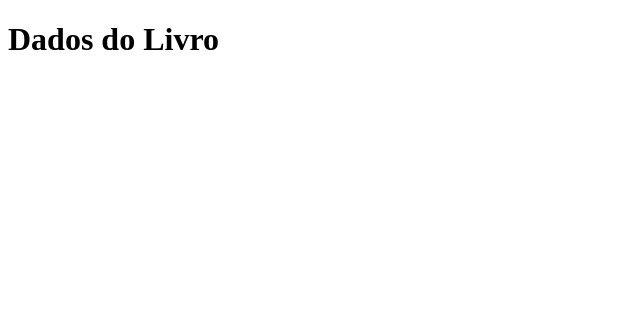
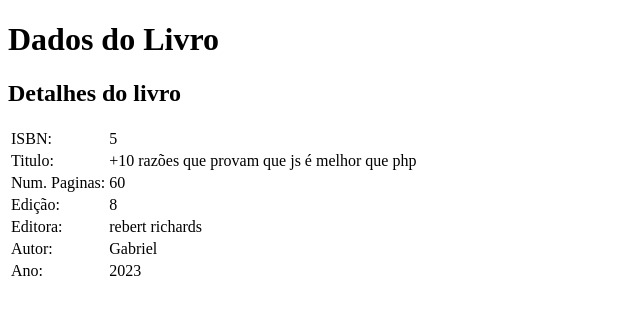
Before and after one commit to BielBatemarque/aulaweb2, a PHP site: page /detalhesLivro.php?id=1 in a window 1280 px wide. Shown: the top 318 px of the page, without its empty margins (0-640 px from the left). Run offline with PHP 8.4, Linux system fonts and the light colour scheme; data that the repository does not hold is empty.

Commit message:
aulaPHP ex 1

```diff
--- a/classes/livro.php
+++ b/classes/livro.php
@@ -1,4 +1,5 @@
 <?php
+
     class Livro{
         public $titulo;
         public $isbn;
@@ -16,5 +17,8 @@
         }
 
     }
-
+    $livro1 = new Livro('10 razões pelas quais js é melhor que php', 5, 100, 2022, 6);
+    $livro2 = new Livro('+10 razões que provam que js é melhor que php', 5 , 60, 2023, 8);
+    $livro3 = new Livro('+20 razões que provam que js é melhor que php', 5 , 60, 2023, 8);
+    $livro4 = new Livro('+30 razões que provam que js é melhor que php', 5 , 60, 2023, 8);
 ?>
--- a/detalhesLivro.php
+++ b/detalhesLivro.php
@@ -1,5 +1,5 @@
 <?php
-      include_once './classes/livro.php';
+     require_once './classes/livro.php';
 ?>
 
 <!DOCTYPE html>
@@ -14,17 +14,63 @@
     <header>
 
     <?php
-        $book = json_decode($_GET["book"]);
+        $book = $_GET['id'];
+        $codBook = intval($book);
+        // print_r($codBook);
+        $livroCarregado;
+        if($codBook === 0){
+            $livroCarregado = $livro1;
+        }
+        if($codBook === 1){
+            $livroCarregado = $livro2;
+
+        }
+
+        if($codBook === 2){
+            $livroCarregado = $livro3;
+        }
+
+        if($codBook === 3){
+            $livroCarregado = $livro4;
+        }
     ?>
         <h1>Dados do Livro</h1>
-
-        <?php
-        print_r($book);
-        ?>
 
     </header>
     <section>
 
+        <h1>Detalhes do livro</h1>
+            <table>
+               <tr>
+                <td>ISBN:</td>
+                <td><?php echo $livroCarregado->isbn; ?></td>
+               </tr>
+               <tr>
+               <td>Titulo:</td>
+               <td><?php echo $livroCarregado->titulo; ?></td>
+               </tr>
+               <tr>
+               <td>Num. Paginas:</td>
+               <td><?php echo $livroCarregado->nmPaginas?></td>
+               </tr>
+               <tr>
+               <td>Edição:</td>
+               <td><?php echo $livroCarregado->numEdicao; ?></td>
+               </tr>
+               <tr>
+               <td>Editora:</td>
+               <td>rebert richards</td>
+               </tr>
+               <tr>
+               <td>Autor:</td>
+               <td>Gabriel</td>
+               </tr>
+               <tr>
+               <td>Ano:</td>
+               <td><?php echo $livroCarregado->anoDePublicacao ?></td>
+               </tr>
+            </table>
+
     </section>
 </body>
 </html>
```
Also changed, not shown: index.php (+3 -7 lines).
